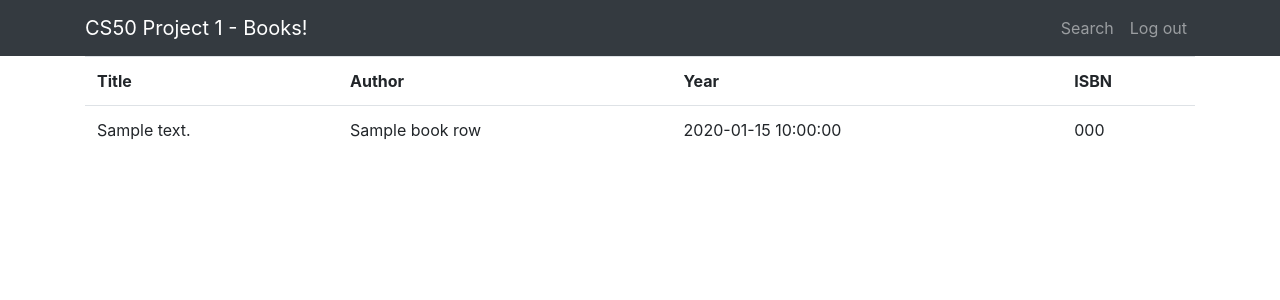
After one commit to jimwbaldwin/cs50-web-project1, a Flask app: template templates/book.html in a window 1280 px wide. The commit adds this page. Shown: the top 300 px of the page. Run offline with Flask 2, Linux system fonts and the light colour scheme; the template is opened without the code that fills it: most values are stand-ins (such as "Sample title", 1, 10 or a date in 2020); some libraries are stand-ins or nearby versions.

Commit message:
Finished basic search and started book display.

```diff
--- a/application.py
+++ b/application.py
@@ -73,10 +73,22 @@ def search():
                 """,{"search_terms": session.get("search_terms")}
                 ).fetchall()
 
-            print(session["search_result"])
+        else:
+            session["search_result"] = None
         return render_template("search.html", message="", user_id=session.get("user_id"), search_result=session.get("search_result"))
 
 @app.route("/logout",methods=["GET","POST"])
 def logout():
     session.clear()
     return render_template("index.html", message="user_logout", user_id=session.get("user_id"))
+
+@app.route("/book/<int:book_id>")
+def book(book_id):
+    session["book_row"] = db.execute("""
+                select *
+                from books
+                WHERE id = :book_id
+                ;
+                """,{"book_id": book_id}
+                ).fetchone()
+    return render_template("book.html", message="", user_id=session.get("user_id"), book_row=session.get("book_row"))
--- /dev/null
+++ b/templates/book.html
@@ -0,0 +1,28 @@
+{% extends "layout.html" %}
+
+{% block title %}
+  Find a book
+{% endblock %}
+
+{% block body %}
+  {% if user_id is not none %}
+    <div class="container">
+      <div class="row">
+        <div class="col">
+          <table class="table">
+            <tr>
+              <th>Title</th><th>Author</th><th>Year</th><th>ISBN</th>
+            </tr>
+            <tr>
+              <td>{{ book_row.title_text }}</td>
+              <td>{{ book_row.author_name }}</td>
+              <td>{{ book_row.published_year }}</td>
+              <td>{{ book_row.isbn_text }}</td>
+            </tr>
+          </table>
+        </div>
+      </div>
+    </div>
+
+  {% endif %}
+{% endblock %}
```
Also changed, not shown: templates/search.html (+21 -3 lines).
